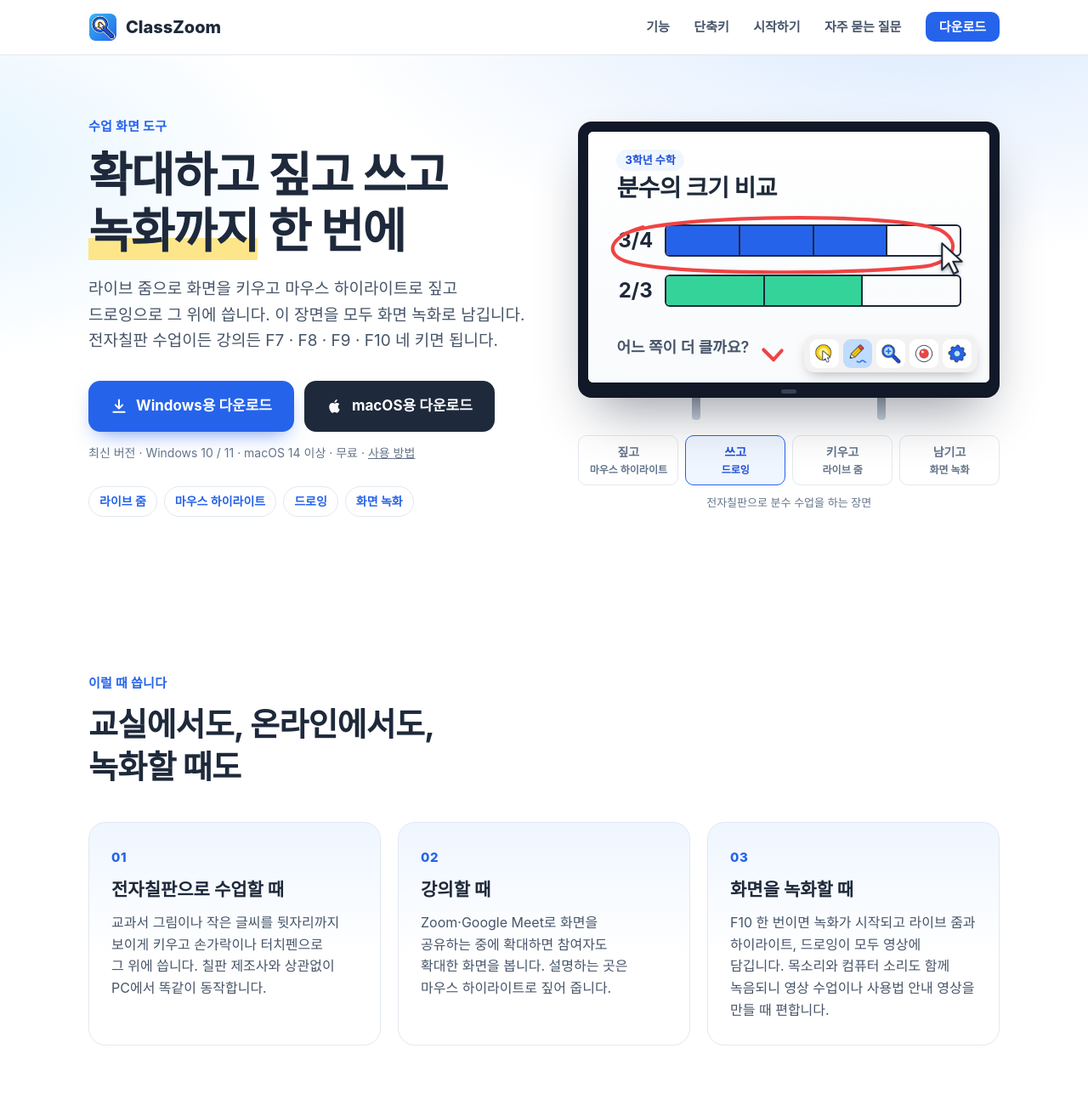
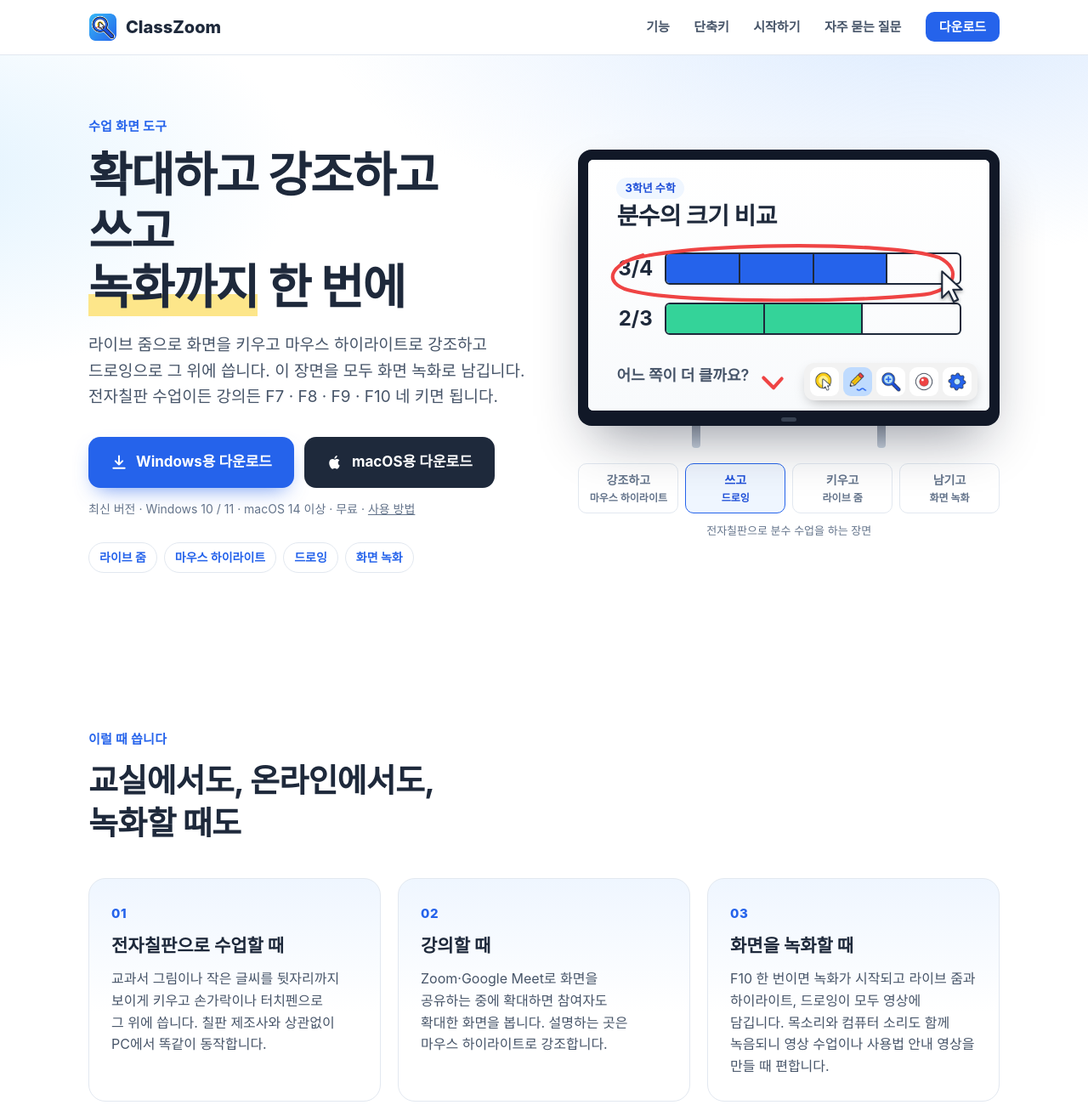
Before and after one commit to codersongpro/mouse, a plain HTML site: page site/index.html in a window 1280 px wide. Shown: the top 1300 px of the page at 85% size. Drawn offline with Linux system fonts and the light colour scheme; no server answers; a web font is replaced by a local one.

Commit message:
Say 강조하고 instead of 짚고 on the landing page and PRD
Co-Authored-By: Claude Opus 5.5 <noreply@anthropic.com>
Claude-Session: https://claude.ai/code/session_01A7oqvKPiivsY59124jxN69

```diff
--- a/site/index.html
+++ b/site/index.html
@@ -3,13 +3,13 @@
 <head>
 <meta charset="utf-8">
 <meta name="viewport" content="width=device-width, initial-scale=1">
-<title>ClassZoom — 확대하고 짚고 쓰고 녹화까지, 수업 화면 도구</title>
+<title>ClassZoom — 확대하고 강조하고 쓰고 녹화까지, 수업 화면 도구</title>
 <meta name="description" content="라이브 줌, 마우스 하이라이트, 드로잉, 화면 녹화를 위젯 하나로. 전자칠판 수업과 강의, 영상 수업에 쓰는 Windows·macOS용 무료 프로그램.">
 <meta name="theme-color" content="#2563EB">
 <link rel="icon" type="image/png" sizes="32x32" href="/assets/favicon-32.png">
 <link rel="apple-touch-icon" href="/assets/apple-touch-icon.png">
 <meta property="og:type" content="website">
-<meta property="og:title" content="ClassZoom — 확대하고 짚고 쓰고 녹화까지, 수업 화면 도구">
+<meta property="og:title" content="ClassZoom — 확대하고 강조하고 쓰고 녹화까지, 수업 화면 도구">
 <meta property="og:description" content="라이브 줌 · 마우스 하이라이트 · 드로잉 · 화면 녹화. 전자칠판 수업과 강의에 쓰는 Windows·macOS용 무료 프로그램.">
 <meta property="og:image" content="/assets/og.png">
 <meta name="twitter:card" content="summary_large_image">
@@ -80,7 +80,7 @@
 
   /* ---------- 히어로 그림: 전자칠판으로 수업하는 장면 ----------
      main.js가 .board의 data-step을 0→1→2→3으로 돌린다.
-     0 마우스 하이라이트로 짚기 · 1 드로잉으로 쓰기 · 2 라이브 줌으로 키우기 · 3 화면 녹화로 남기기
+     0 마우스 하이라이트로 강조하기 · 1 드로잉으로 쓰기 · 2 라이브 줌으로 키우기 · 3 화면 녹화로 남기기
      장면이 바뀔 때마다 커서·확대·선이 이어서 움직이도록 transition으로 잇는다. */
   .demo { position: relative; }
   .board { position: relative; border-radius: 16px; background: #111827; padding: 12px 12px 18px; box-shadow: 0 30px 60px -20px rgba(15,23,42,.45); }
@@ -232,8 +232,8 @@
     <div class="wrap">
       <div>
         <p class="eyebrow">수업 화면 도구</p>
-        <h1>확대하고 짚고 쓰고<br><em>녹화까지</em> 한 번에</h1>
-        <p class="sub"><span class="nw">라이브 줌</span>으로 화면을 키우고 <span class="nw">마우스 하이라이트</span>로 짚고 드로잉으로 <span class="nw">그 위에 씁니다.</span> 이 장면을 모두 <span class="nw">화면 녹화</span>로 남깁니다. 전자칠판 수업이든 강의든 <span class="nw">F7 · F8 · F9 · F10</span> <span class="nw">네 키면 됩니다.</span></p>
+        <h1>확대하고 강조하고 쓰고<br><em>녹화까지</em> 한 번에</h1>
+        <p class="sub"><span class="nw">라이브 줌</span>으로 화면을 키우고 <span class="nw">마우스 하이라이트</span>로 강조하고 드로잉으로 <span class="nw">그 위에 씁니다.</span> 이 장면을 모두 <span class="nw">화면 녹화</span>로 남깁니다. 전자칠판 수업이든 강의든 <span class="nw">F7 · F8 · F9 · F10</span> <span class="nw">네 키면 됩니다.</span></p>
         <div class="cta">
           <a class="btn btn-primary js-download-win" href="https://github.com/codersongpro/mouse/releases/latest">
             <svg viewBox="0 0 24 24" fill="none" stroke="currentColor" stroke-width="2.4" stroke-linecap="round" stroke-linejoin="round" aria-hidden="true"><path d="M12 3v12m0 0l-5-5m5 5l5-5M4 20h16"/></svg>
@@ -255,7 +255,7 @@
 
       <!-- 전자칠판으로 수업하는 장면 (main.js가 장면을 돌린다) -->
       <figure class="demo">
-        <div class="board js-demo" data-step="0" role="img" aria-label="전자칠판에 띄운 분수 수업 화면을 마우스 하이라이트로 짚고 드로잉으로 표시하고 라이브 줌으로 키운 뒤 화면 녹화로 남기는 장면">
+        <div class="board js-demo" data-step="0" role="img" aria-label="전자칠판에 띄운 분수 수업 화면을 마우스 하이라이트로 강조하고 드로잉으로 표시하고 라이브 줌으로 키운 뒤 화면 녹화로 남기는 장면">
           <div class="slide">
             <div class="lesson">
               <span class="tag">3학년 수학</span>
@@ -284,7 +284,7 @@
         </div>
         <div class="stand" aria-hidden="true"><i></i><i></i></div>
         <ol class="demo-steps">
-          <li><button type="button" data-go="0" aria-pressed="true">짚고<small>마우스 하이라이트</small></button></li>
+          <li><button type="button" data-go="0" aria-pressed="true">강조하고<small>마우스 하이라이트</small></button></li>
           <li><button type="button" data-go="1" aria-pressed="false">쓰고<small>드로잉</small></button></li>
           <li><button type="button" data-go="2" aria-pressed="false">키우고<small>라이브 줌</small></button></li>
           <li><button type="button" data-go="3" aria-pressed="false">남기고<small>화면 녹화</small></button></li>
@@ -308,7 +308,7 @@
         <article class="use">
           <span class="num">02</span>
           <h3>강의할 때</h3>
-          <p>Zoom·Google Meet로 화면을 공유하는 중에 확대하면 참여자도 확대한 화면을 봅니다. 설명하는 곳은 <span class="nw">마우스 하이라이트</span>로 <span class="nw">짚어 줍니다.</span></p>
+          <p>Zoom·Google Meet로 화면을 공유하는 중에 확대하면 참여자도 확대한 화면을 봅니다. 설명하는 곳은 <span class="nw">마우스 하이라이트</span>로 <span class="nw">강조합니다.</span></p>
         </article>
         <article class="use">
           <span class="num">03</span>
```
Also changed, not shown: 1 other file.
